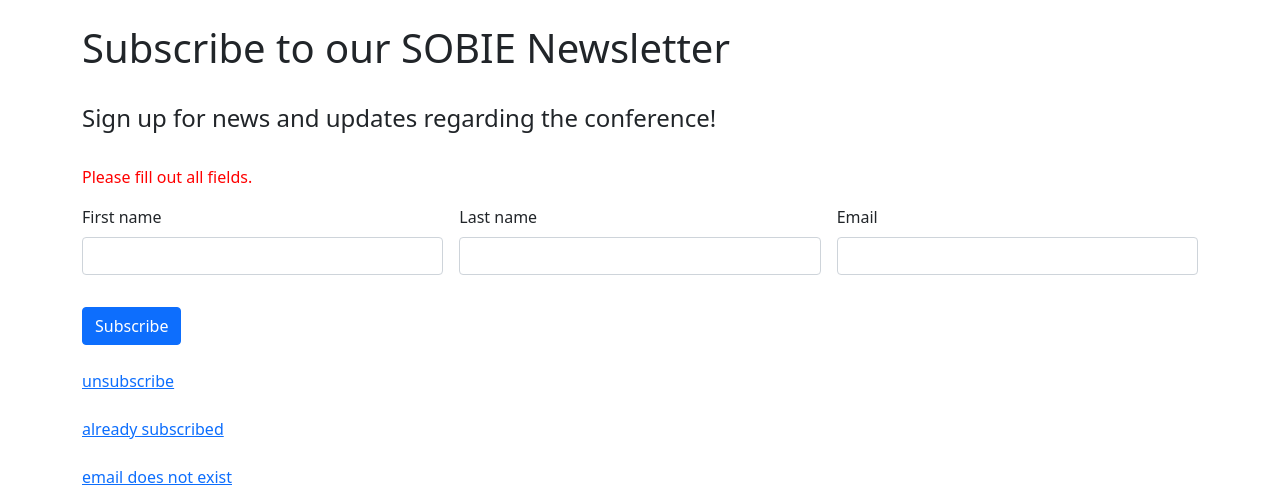
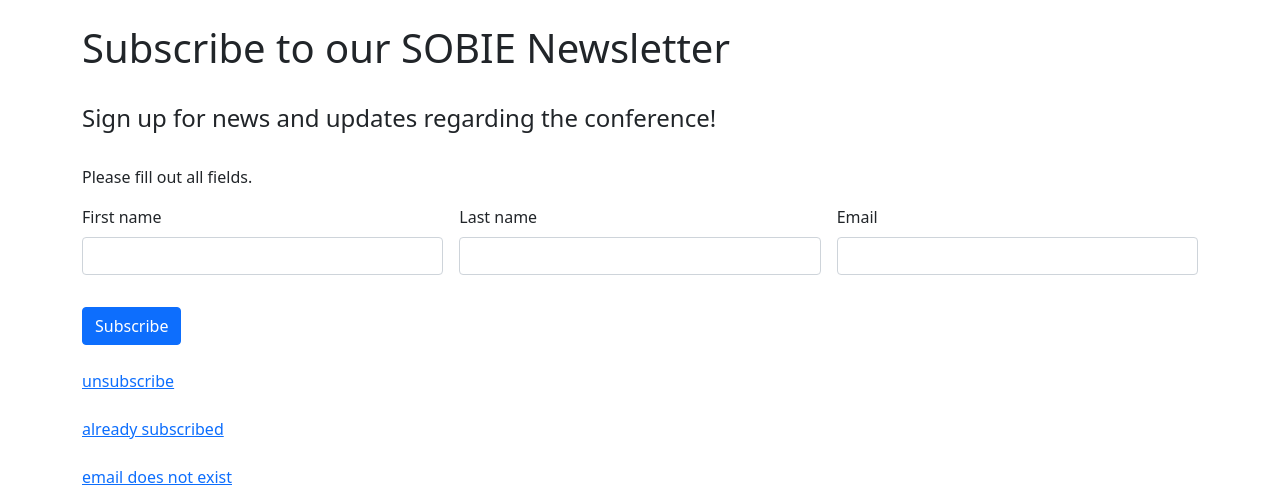
Before and after one commit to AnnaShannon2002/sobie-subscribe-list, a PHP site: page /subscribe.html in a window 1280 px wide. Shown: the top 488 px of the page. Run offline with PHP 8.4, Linux system fonts and the light colour scheme; some libraries are stand-ins or nearby versions.

Commit message:
Update styles.css

```diff
--- a/styles.css
+++ b/styles.css
@@ -1,8 +1,4 @@
 /* Example of a fixed CSS version of your styles */
-
-p {
-  color: red;
-}
 
 /* Feedback colors */
 .valid-feedback {
```
